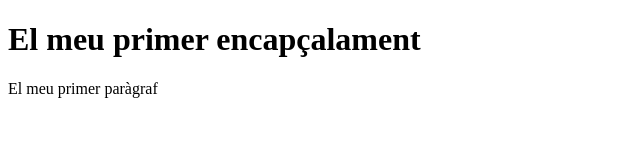
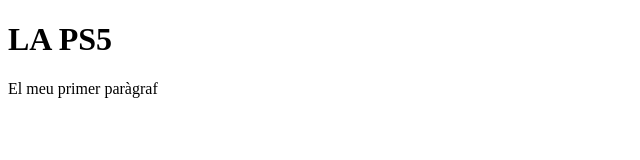
Before and after one commit to emartinezr14/smx-m8-uf5-practica2-, a plain HTML site: page index.html in a window 1280 px wide. Shown: the whole page, without its empty margins (0-640 px from the left). Drawn offline with Linux system fonts and the light colour scheme.

Commit message:
Update index.html

```diff
--- a/index.html
+++ b/index.html
@@ -5,7 +5,7 @@
      </head>
      <body>
        <!-- Comentari: El text comentat no apareix a la visualització -->
-       <h1>El meu primer encapçalament</h1>
+       <h1>LA PS5</h1>
        <p>El meu primer paràgraf</p>
      </body>
  </html>
```
